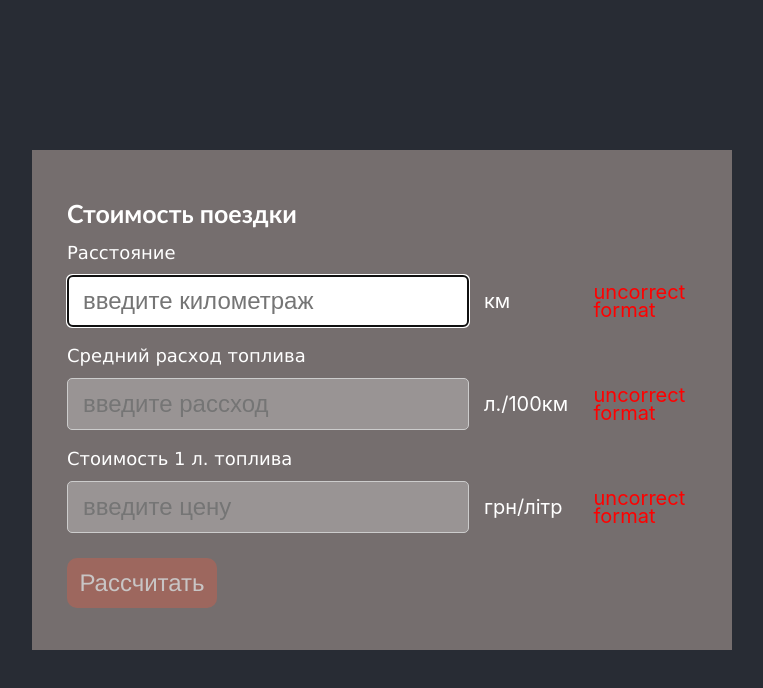
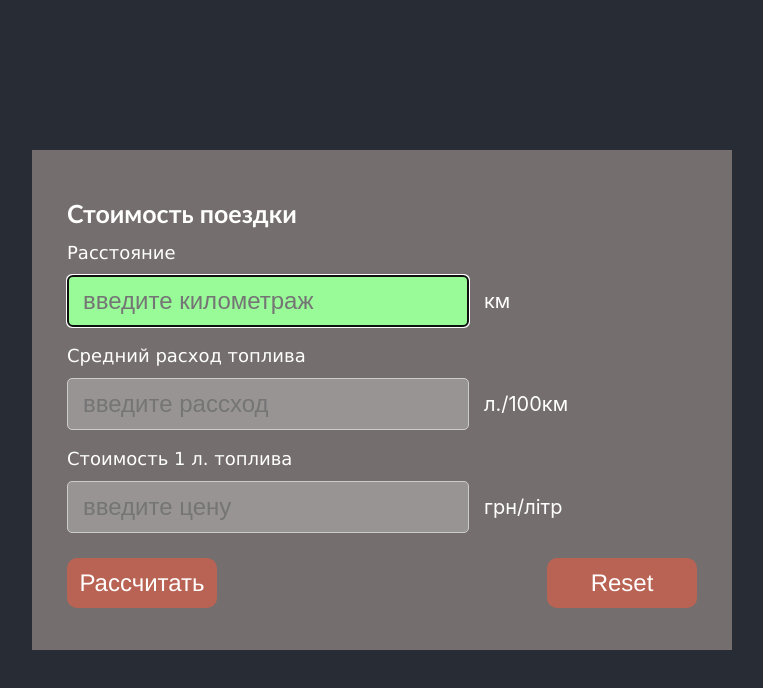
Before and after one commit to KostiantynPolishko2/fuel-calculator, a React (Create React App) app: page / in a window 1280 px wide. Shown: the top 688 px of the page, without its empty margins (258-1021 px from the left). Built offline with nearby package versions, Linux system fonts and the light colour scheme.

Commit message:
7 Added userRef to form and p tags

```diff
--- a/src/App.js
+++ b/src/App.js
@@ -1,10 +1,11 @@
-import { useState } from 'react';
+import { useRef, useState } from 'react';
 import './App.css';
 import './fuel-calculator.css';
 
+const regex = /^\d+.?\d+$/;
+
 function App() {
 
-  // disabled={isDistance? 'disabled' : ''}
   const [isDistance, setIsDistance] = useState(false);
   const [distance, setDistance] = useState(0);
 
@@ -16,9 +17,17 @@ function App() {
 
   const [cost, setCost] = useState(0);
 
+  const btnClear = <button onClick={()=>{refForm.current.reset(); refCost.current.textContent=''}} type='button' name='clear' form='fuel-calculation'>Reset</button>;
+  const refForm = useRef(null);
+  const refCost = useRef(null);
+
   const setStateDistance = (e) => {
-    if(isDigitValue(e)){ setIsDistance(true); setDistance(getDigitValue(e));}
-    else{ setIsDistance(false); setDistance(0);}
+    if(isDigitValue(e)){
+      setIsDistance(true);
+      setDistance(getDigitValue(e));}
+    else{
+      setIsDistance(false);
+      setDistance(0);}
   }
 
   const setStateConsume = (e) => {
@@ -33,7 +42,7 @@ function App() {
 
   return (
     <div class='App-header'>
-      <form id='fuel-calculation'>
+      <form id='fuel-calculation' ref={refForm}>
         <div class='title'>
           <p>Стоимость поездки</p>
         </div>
@@ -42,9 +51,9 @@ function App() {
           <label for='distance'>Расстояние</label>
         </div>
         <div class='input-field'>
-          <input onBlur={setStateDistance} type='text' id='distance' name='distance_km' placeholder='введите километраж' autoFocus></input>
+          <input onBlur={setStateDistance} type='text' id='distance' name='distance_km' pattern={regex} placeholder='введите километраж' autoFocus></input>
           <p>км</p>
-          <p class='note'>{errorInfo(isDistance, distance)}</p>
+          {/* <p class='note'>{errorInfo(isDistance, distance)}</p> */}
         </div>
 
         {/* BLOCK AVERAGE CONSUMENION */}
@@ -52,9 +61,8 @@ function App() {
           <label for='consume'>Средний расход топлива</label>
         </div>
         <div class='input-field'>
-          <input onBlur={setStateConsume} type='text' id='consume' name='consume_lkm' placeholder='введите рассход' disabled={!isDistance? 'disabled' : ''}></input>
+          <input onBlur={setStateConsume} type='text' id='consume' name='consume_lkm' pattern={regex} placeholder='введите рассход' disabled={!isDistance? 'disabled' : ''}></input>
           <p>л./100км</p>
-          <p class='note'>{errorInfo(isConsume, consume)}</p>
         </div>
 
         {/* BLOCK PRICE */}
@@ -62,15 +70,15 @@ function App() {
           <label for='price'>Стоимость 1 л. топлива</label>
         </div>
         <div class='input-field'>
-          <input onBlur={setStatePrice} type='text' id='price' name='price_uah' placeholder='введите цену' disabled={!isConsume? 'disabled' : ''}></input>
+          <input onBlur={setStatePrice} type='text' id='price' name='price_uah' pattern={regex} placeholder='введите цену' disabled={!isConsume? 'disabled' : ''}></input>
           <p>грн/літр</p>
-          <p class='note'>{errorInfo(isPrice, price)}</p>
         </div>
 
         {/* BUTTON */}
         <div class='input-field' style={{marginTop: 25 + 'px'}}>
-          <button onClick={() => setCost(calcCost(distance, consume, price))} type='button' name='cost' form='fuel-calculation' className={isPrice? '' : 'disabled'}>Рассчитать</button>
-          <p class='cost' style={{width: 50 + '%'}}>{cost ? `${cost} UAH` : ''}</p>
+          <button onClick={() => setCost(calcCost(distance, consume, price))} type='button' name='cost' form='fuel-calculation' disabled={!isPrice? 'disabled' : ''}>Рассчитать</button>
+          <p class='cost' style={{width: 50 + '%'}} ref={refCost}>{cost ? `${cost} UAH` : ''}</p>
+          {btnClear}
         </div>
 
       </form>
@@ -91,8 +99,7 @@ const errorInfo = (flag, value) => {
 }
 
 const isDigitValue = (e) => {
-  const exp = /^\d+.?\d+$/;
-  return exp.test(e.target.value);
+  return regex.test(e.target.value);
 }
 
 const getDigitValue = (e) => {
--- a/src/fuel-calculator.css
+++ b/src/fuel-calculator.css
@@ -33,6 +33,14 @@ input{
     border-radius: 5px;
 }
 
+input:valid{
+    background-color: palegreen;
+}
+
+/* input:invalid{
+    background-color: lightpink;
+} */
+
 button{
     width: var(--btn-width);
     height: var(--btn-height);
@@ -46,7 +54,8 @@ button{
     cursor: pointer;
 }
 
-button.disabled{
+button:disabled
+button[disabled]{
     opacity: 0.6;
     cursor: not-allowed;
 }
```
